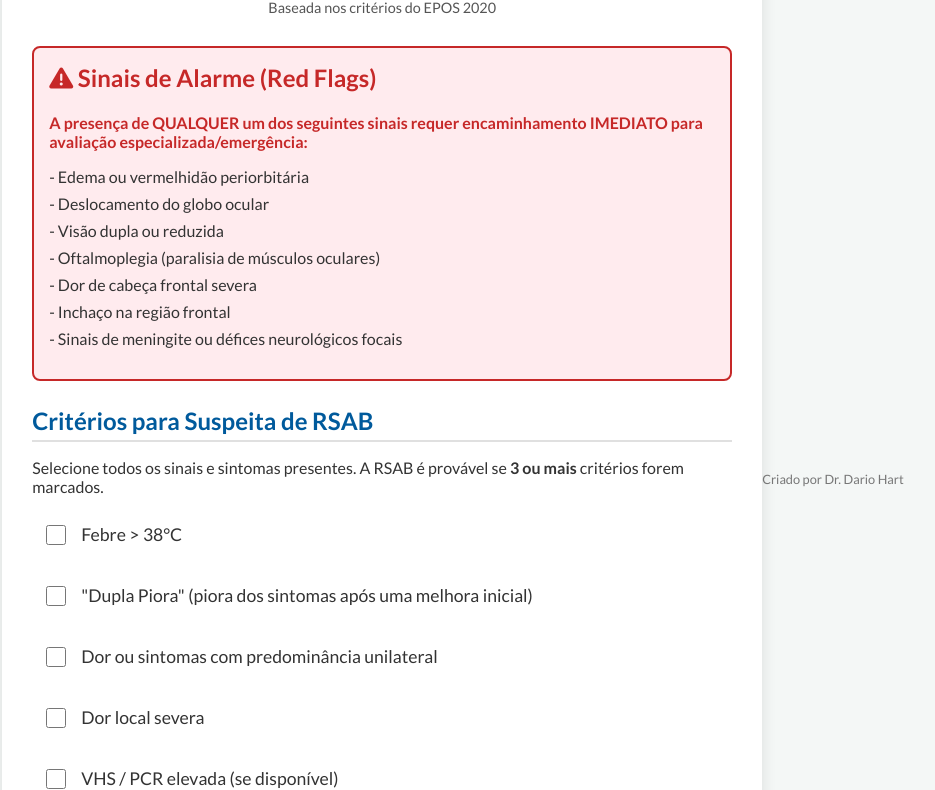
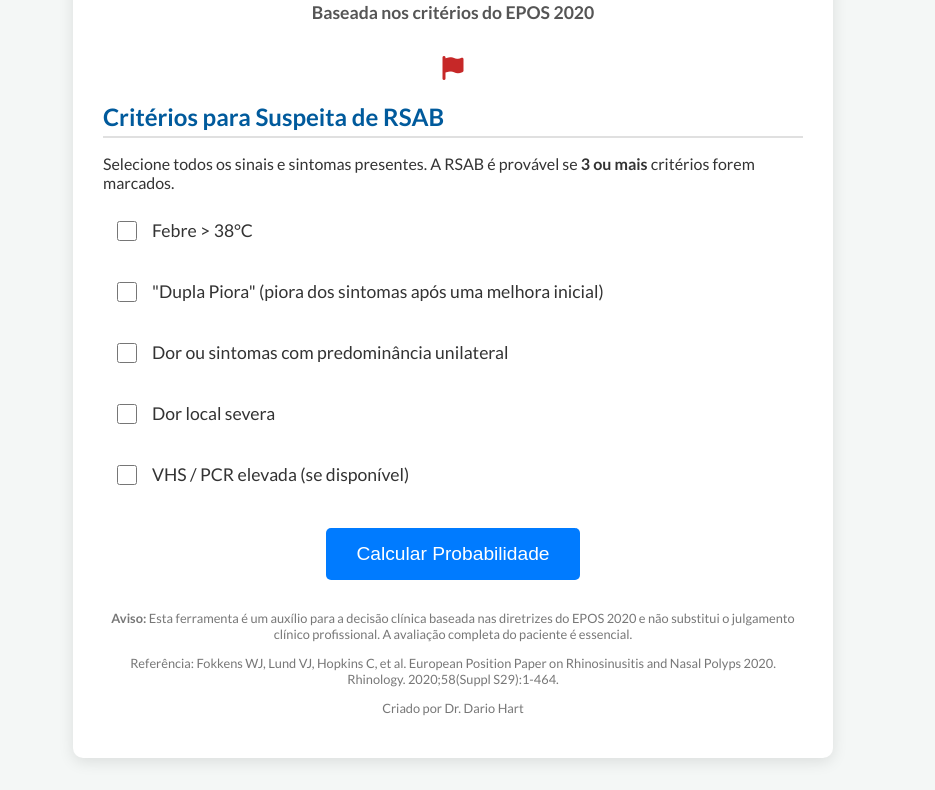
Before and after one commit to dhsig86/HartsEpos2020, a plain HTML site: page index.html in a window 1280 px wide. Shown: the part 126-916 px from the top of the page, without its empty margins (187-1122 px from the left). Drawn offline with Linux system fonts and the light colour scheme.

Commit message:
Melhora interface e adiciona alerta

```diff
--- a/index.html
+++ b/index.html
@@ -12,7 +12,11 @@
         <h1>Calculadora de Rinossinusite Bacteriana Aguda</h1>
         <p class="subtitle">Baseada nos critérios do EPOS 2020</p>
 
-        <div class="red-flags-group">
+        <div id="red-flag-icon" title="Sinais de alerta">
+            <i class="fas fa-flag"></i>
+        </div>
+
+        <div class="red-flags-group" id="red-flags-panel">
             <h2><i class="fas fa-exclamation-triangle"></i> Sinais de Alarme (Red Flags)</h2>
             <p>A presença de QUALQUER um dos seguintes sinais requer encaminhamento IMEDIATO para avaliação especializada/emergência:</p>
             <ul>
@@ -62,11 +66,11 @@
         <footer>
             <p><strong>Aviso:</strong> Esta ferramenta é um auxílio para a decisão clínica baseada nas diretrizes do EPOS 2020 e não substitui o julgamento clínico profissional. A avaliação completa do paciente é essencial.</p>
             <p>Referência: Fokkens WJ, Lund VJ, Hopkins C, et al. European Position Paper on Rhinosinusitis and Nasal Polyps 2020. Rhinology. 2020;58(Suppl S29):1-464.</p>
+            <p class="author">Criado por Dr. Dario Hart</p>
         </footer>
     </div>
 
     <script src="script.js"></script>
     <script src="https://kit.fontawesome.com/a076d05399.js" crossorigin="anonymous"></script>
-    <footer>Criado por Dr. Dario Hart</footer>
 </body>
 </html>
--- a/script.js
+++ b/script.js
@@ -18,3 +18,14 @@
                 resultDiv.classList.add('result-unlikely');
             }
         });
+
+        const flagIcon = document.getElementById('red-flag-icon');
+        const flagsPanel = document.getElementById('red-flags-panel');
+
+        function showFlags() {
+            flagsPanel.style.display = 'block';
+        }
+
+        flagIcon.addEventListener('click', showFlags);
+        flagIcon.addEventListener('mouseenter', showFlags);
+        flagIcon.addEventListener('touchstart', showFlags);
--- a/style.css
+++ b/style.css
@@ -31,7 +31,8 @@
             text-align: center;
             color: #555;
             margin-bottom: 30px;
-            font-size: 0.9em;
+            font-size: 1.1em;
+            font-weight: 600;
         }
 
        .criteria-group,.red-flags-group {
@@ -141,11 +142,23 @@
             color: #c62828;
         }
 
-        footer {
-            margin-top: 30px;
+       footer {
+           margin-top: 30px;
+           text-align: center;
+           font-size: 0.8em;
+           color: #777;
+       }
+
+       #red-flag-icon {
+            color: #c62828;
+            font-size: 1.5em;
+            cursor: pointer;
             text-align: center;
-            font-size: 0.8em;
-            color: #777;
+            margin-bottom: 10px;
+        }
+
+       #red-flags-panel {
+            display: none;
         }
 
 /* Small screen adjustments */
```
